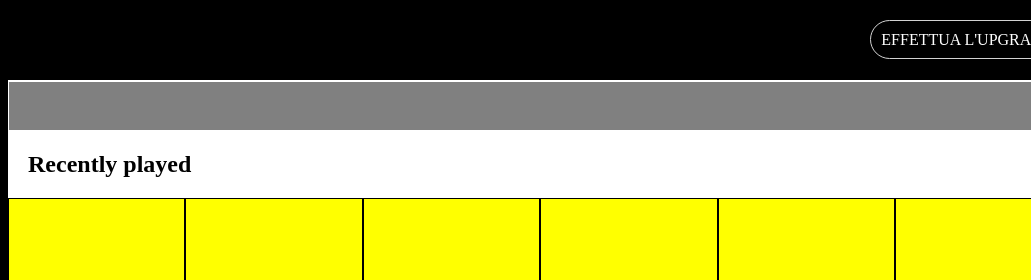
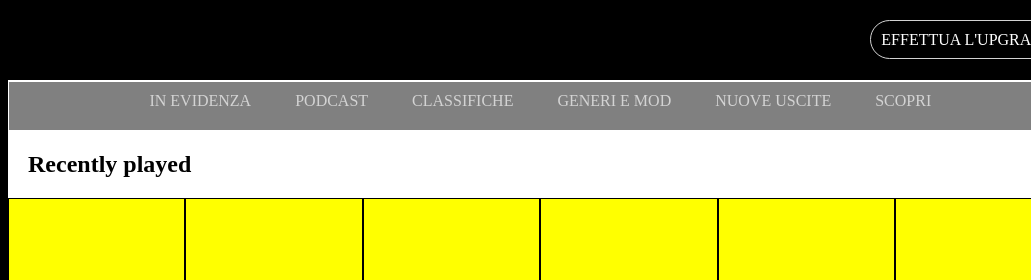
Before and after one commit to luigi2001/-html-css-spotifyweb, a plain HTML site: page index.html in a window 1280 px wide. Shown: the top 280 px of the page, 249-1280 px from the left. Drawn offline with Linux system fonts and the light colour scheme.

Commit message:
add nav main

```diff
--- a/css/style.css
+++ b/css/style.css
@@ -89,7 +89,7 @@ nav{
     position: fixed;
     left: 256px;
     top: 0;
-    z-index: 1;
+    z-index: 2;
     text-align: right;
 }
 
@@ -102,6 +102,8 @@ nav{
 
 /*fine header fixed*/
 
+/*nav main*/
+
 #nav-main{
     width: 100%;
     height: 50px;
@@ -109,6 +111,23 @@ nav{
     border: 1px solid white;
     margin-top: 80px;
 }
+
+#nav-main ul{
+    list-style: none;
+    text-align: center;
+}
+
+#nav-main ul li{
+    display: inline-block;
+    margin: 10px 20px;
+}
+
+#nav-main ul li a{
+    text-decoration: none;
+    color: lightgray;
+}
+
+/*fine nav main*/
 
 .box{
     height: 200px;
@@ -126,6 +145,6 @@ footer{
     position: fixed;
     top: calc(100vh - 80px);
     right: 0;
-    z-index: 2;
+    z-index: 1;
     background-color: black;
 }
--- a/index.html
+++ b/index.html
@@ -73,13 +73,24 @@
                 <!--fine header main-->
                 <div class="box-container" id="main">
                     <!--nav main-->
-                    <div id="nav-main"></div>
+                    <div id="nav-main">
+                        <ul>
+                            <li> <a href="#">IN EVIDENZA</a></li>
+                            <li> <a href="#">PODCAST</a></li>
+                            <li> <a href="#">CLASSIFICHE</a></li>
+                            <li> <a href="#">GENERI E MOD</a></li>
+                            <li> <a href="#">NUOVE USCITE</a></li>
+                            <li> <a href="#">SCOPRI</a></li>
+                        </ul>
+                    </div>
                     <!--fine nav main-->
                     <h2 class="margin">Recently played</h2>
                     <!--prima riga-->
                     <div class="row">
                       <div class="col-xs-2">
-                          <div class="box"></div>
+                          <div class="box">
+                              <img src="" alt="">
+                          </div>
                       </div>
                       <div class="col-xs-2">
                         <div class="box"></div>
```
